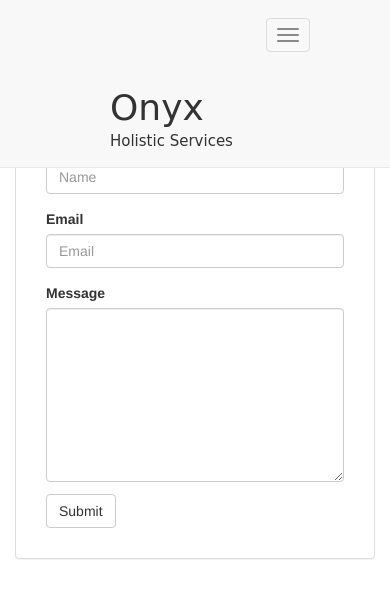
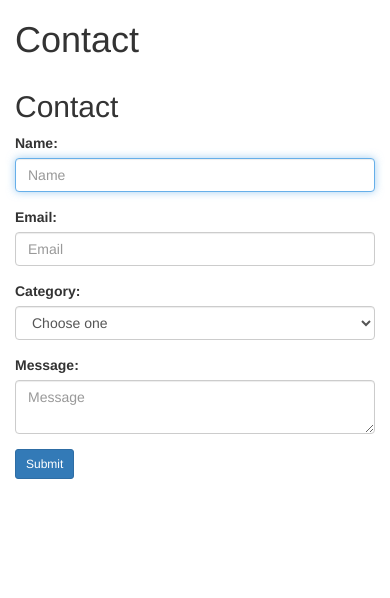
Before and after one commit to JacobBoone/onyx, a Node server app: page /contact in a window 390 px wide. Shown: the top 598 px of the page. Run offline with Node 20, Linux system fonts and the light colour scheme; some libraries are stand-ins or nearby versions.

Commit message:
converted all pages to routes from controller, all functional, changes titles and contact links on index page to point to contact page, contact page is successfully functioning

```diff
--- a/app.js
+++ b/app.js
@@ -3,9 +3,11 @@
 var nodemailer = require('nodemailer');
 
 
-
-var indexController = require('./controllers/index.js');
-var contactController = require('./controllers/contact.js')
+var routes = require('./routes/index');
+var aboutme = require('./routes/aboutme');
+var contact = require('./routes/contact');
+// var indexController = require('./controllers/index.js');
+// var contactController = require('./controllers/contact.js')
 
 var app = express();
 app.set('view engine', 'jade');
@@ -15,12 +17,13 @@
 
 
 //pages
-app.get('/', indexController.index);
-app.get('/contact', indexController.contact);
-app.get('/aboutme', indexController.aboutme);
+app.use('/', routes);
+app.use('/aboutme', aboutme)
+app.use('/contact', contact);
 
-
-//contact form
+// app.get('/', indexController.index);
+// app.get('/contact', indexController.contact);
+// app.get('/aboutme', indexController.aboutme);
 
 
 
--- a/controllers/index.js
+++ b/controllers/index.js
@@ -1,14 +1,14 @@
-var indexController = {
-	index: function(req, res) {
-		res.render('index');
-	},
-	contact: function(req, res) {
-		res.render('contact');
-	},
-	aboutme: function(req, res) {
-		res.render('aboutme');
-	}
+// var indexController = {
+// 	index: function(req, res) {
+// 		res.render('index');
+// 	},
+// 	contact: function(req, res) {
+// 		res.render('contact');
+// 	},
+// 	aboutme: function(req, res) {
+// 		res.render('aboutme');
+// 	}
 
-};
+// };
 
-module.exports = indexController;
+// module.exports = indexController;
--- /dev/null
+++ b/routes/contact.js
@@ -0,0 +1,47 @@
+var express = require('express');
+var router = express.Router();
+var nodemailer = require('nodemailer');
+
+/* GET contact page. */
+router.get('/', function(req, res, next) {
+  res.render('contact', { title: 'Contact' });
+});
+
+
+router.post('/send', function(req, res, next){
+	var transporter = nodemailer.createTransport({
+		service: 'Gmail',
+		auth: {
+			user: 'onyxholisticservices@gmail.com',
+			pass: 'xjbjxjvtbtitwmtt'
+		}
+	})
+
+    var mailOptions = {
+        from: '<onyxholisticservices@gmail.com>',
+        to: 'onyxholisticservices@gmail.com',
+        subject: 'Contact Form',
+        text: 'Name: ' + req.body.name + '\n' + 'Email: ' + req.body.email + '\n' + 'Reason for Contact: ' + req.body.reason + '\n' + 'Package of Interest: ' + req.body.pack + '\n' + req.body.message
+    };
+
+    transporter.sendMail(mailOptions, function(error, info){
+        if (error) {
+            res.render('contact', {
+                title: 'Contact Error',
+                msg: 'Error occured, message not sent.',
+                err: true,
+                page: 'contact'
+            });
+        } else {
+            res.render('contact', {
+                title: 'Contact Sent...',
+                msg: 'Message sent! Thank you.',
+                err: false,
+                page: 'contact'
+            });
+        }
+    });
+});
+
+
+module.exports = router;
--- a/views/aboutme.jade
+++ b/views/aboutme.jade
@@ -44,7 +44,7 @@
 			.container.service-content.info
 				.row.featurette.col-md-12
 					.col-md-8
-						h2.content-heading About Brittany
+						h2.content-heading #{title}
 						p.content I have a passion for woman centered care by helping mothers have healthy  pregnancies, blissful births, and a healing restorative postpartum stage. I am honored to guide mothers through this journey into finding their intuitive power and strength, through childbirth classes, breastfeeding counseling, PSYCH-K sessions and the use of essential oils.
 						p.content I have always worked with babies and children from a very young age. Many called me the 'baby whisperer'. Through my intuition and training I am able to take a holistic approach at helping woman and families during this stage of life.
 						p.content My first son was born prematurely due to lupus (induced preeclampsia). I gave birth to my sweet 2.14 pound baby via an emergency C-section. I was determined to breastfeed him, and after four months we were finally able to exclusively nurse. I knew because of the hardships I faced, I had to help other woman navigate this journey and became a breastfeeding counselor shortly after. When I became pregnant with my second son I wanted to have a natural birth. Since I had lupus and was high risk the doctors did not want me to have VBAC (vaginal birth after cesarean) I found a new doctor and a team of wonderful midwives.  I had a blissful painless natural childbirth to a full term baby, and it was one of the best experiences of my life. I knew that this was my calling in life to help moms and babies during this life transition.
--- a/views/contact.jade
+++ b/views/contact.jade
@@ -1,96 +1,46 @@
 extends layout
 
 block content
-	.container.hero-contact
-		.navbar-wrapper
-			.container
-				header.navbar.navbar-default.navbar-fixed-top(role='navigation')
-					.container.site-title
-							.navbar-header
-									button.navbar-toggle(type='button', data-toggle='collapse', data-target='.navbar-collapse')
-										span.sr-only Toggle navigation
-										span.icon-bar
-										span.icon-bar
-										span.icon-bar
+	div.container
+		header
+			h1 #{title}
 
-
-								ul.nav.navbar-nav
-									li.main-name
-										a(href='/')
-											h1 Onyx
-											h3 Holistic Services
-						.navbar-collapse.collapse
-							ul.nav.navbar-nav.site-tabs
-								li
-									a.header-links(href='/') Home
-								li
-									a.header-links(href='/contact') Contact
-								li.dropdown(role="presentation")
-									a.header-links.dropdown-toggle(data-toggle='dropdown' role='button' aria-haspopup='true' aria-expanded='false') Services
-										span.caret
-									ul.dropdown-menu
-										li
-											a(href='/birth') Natural Birth
-										li
-											a(href='/psychk') Psych K
-										li
-											a(href='/essentialoils') Essential Oils
-										li
-											a(href='/aboutme') About Me
-
-
-
-
-
-		.container.panel.panel-default.contact-panel
-			.panel-heading
-				h3.panel-title Contact Me
-			.panel-body
-				form.form-horizontal(action='/contact', name='contactus', id='contactus', method='post')
-					.form-group
-						label.col-sm-2.control-label(for='name') Name
-						.col-sm-4
-							input.form-control(type='text', name='name', placeholder='Name', value='' id="name" required)
-
-					//- .form-group
-						label.col-sm-2.control-label(for='lastname') Last Name
-						.col-sm-4
-							input#inputLastname.form-control(type='text', placeholder='Last Name', required)
-
-					.form-group
-						label.col-sm-2.control-label(for='email') Email
-						.col-sm-4
-							input.form-control(type='email', name='email' placeholder='Email', value='' id='email',required)
-
-					//- .form-group
-						label.col-sm-2.control-label(for='phone') Phone Number
-						.col-sm-4
-							input.form-control(type='tel', name='phone', placeholder='Phone Number', id='phone',required)
-
-					//- .form-group
-						label.col-sm-2.control-label(for='serviceOptions') Reason for Inquiry
-						.col-sm-4
-								select.form-control(type='text', required)
-									//- is most likley a way to insert a loop for choices here
-									option Choose One
-									option Birth
-									option Breastfeeding
-									option Postpartum
-									option Psych K
-									option Essential Oils
-									option Other
-
-					.row
-						label.col-sm-2.control-label(for='message') Message
-						.col-sm-6
-							textarea.form-control(rows='8', name="message",id='message')
-
-					.form-group.contact-button
-						.col-sm-offset-2.col-sm-10
-							button.btn.btn-default(name='submit', type='submit', value='Send', id='submit') Submit
+		.row
+			.col-md-5
+				h2 Contact
+				form(action='contact/send', name='contact', id='contact', method='post')
+					div.form-group
+						label(for='name') Name:
+						input.form-control(name='name', type='text', placeholder='Name', id='name' required autofocus)
+					div.form-group
+						label(for='email') Email:
+						input.form-control(name='email', type='email', placeholder='Email', id='email' required)
+					div.form-group
+						label(for='reason') Category:
+						select.form-control(name='reason', type='text', id='reason' required)
+							option(disabled='', selected='true') Choose one
+							option Birth/ Childbirth Classes
+							option Postpartum/ Breastfeeding Support
+							option PSYCH-K
+							option Essential Oils
+							option Other
+					//- div.form-group
+						label(for='pack') Package of Interest:
+						select.form-control(name='pack', type='text', id='pack' required)
+							option(disabled='', selected='true') Choose one
+							option Mommy
+							option Mother Baby
+							option Holistic Well Being
+							option PSYCH-K
+							option Other
+					div.form-group
+						label(for='message') Message:
+						textarea.form-control(name='message', placeholder='Message' id='message')
+					div.form-group
+						input.btn.btn-primary.btn-sm(name='submit', type='submit', value='Submit', id='submit')
 
 					if(typeof msg !== 'undefined')
 						if(!!err)
-							div(class='msgbox err') #{msg}
+							p.err.bg-warning #{msg}
 						else
-							div(class='msgbox success') #{msg}
+							p.msgbox.success.bg-success #{msg}
```
Also changed, not shown: routes/aboutme.js (added, +11 -0 lines), routes/index.js (added, +11 -0 lines), views/index.jade (+4 -4 lines), 1 other file.
